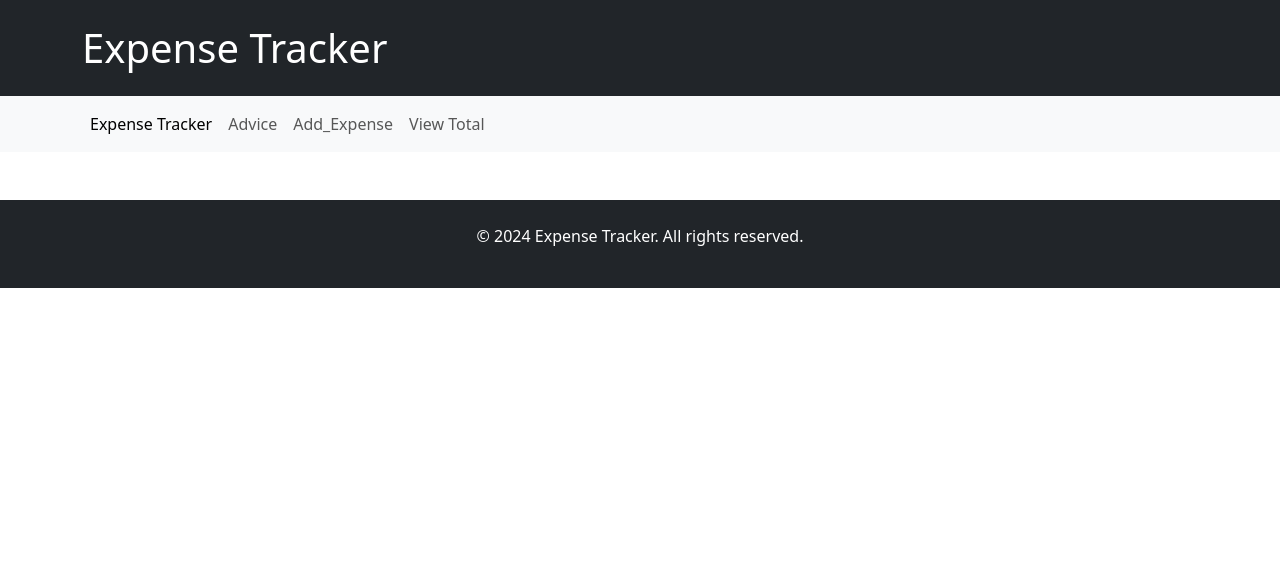
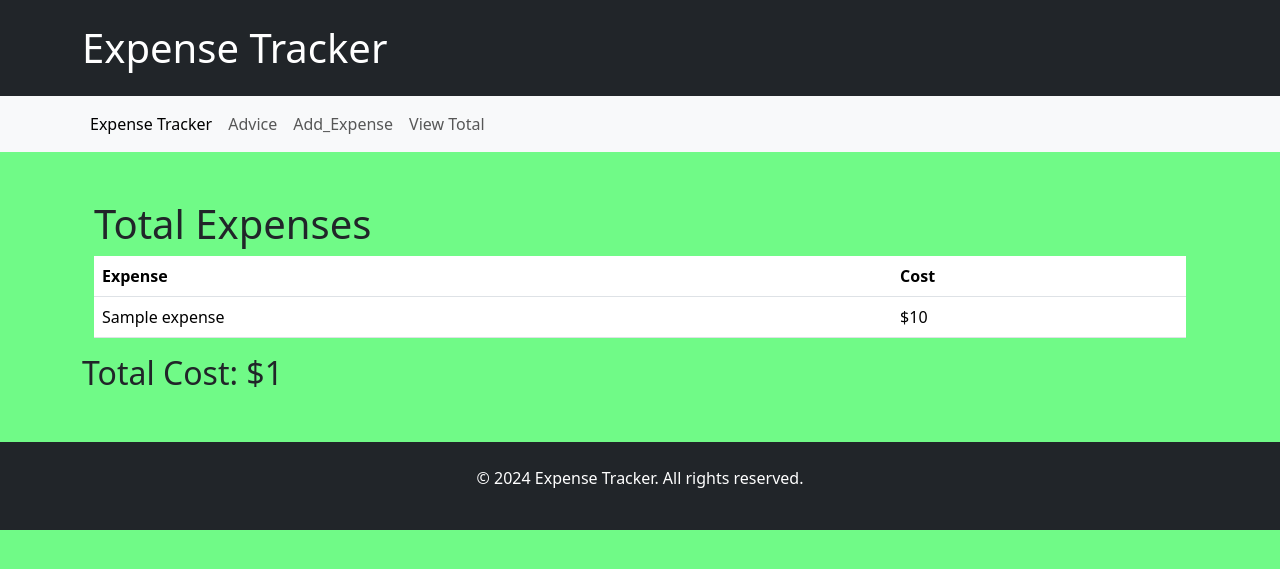
Before and after one commit to AC2024SDD/T2-Project-0, a Flask app: template templates/view_total.html in a window 1280 px wide. Shown: the top 569 px of the page. Run offline with Flask 3, Linux system fonts and the light colour scheme; the template is opened without the code that fills it: most values are stand-ins (such as "Sample title", 1, 10 or a date in 2020).

Commit message:
Made it work

```diff
--- a/app.py
+++ b/app.py
@@ -1,4 +1,5 @@
-from flask import Flask, render_template
+from flask import Flask, render_template, request, redirect, url_for
+import csv
 app = Flask(__name__)
 
 #This is the 'homepage' route
@@ -6,14 +7,43 @@ app = Flask(__name__)
 def index():
     return render_template("home.html")
 
-# This route is the 'about' page
-@app.route("/add_expense")
-def about():
+@app.route('/login')
+def login():
+    return render_template('login.html')
+
+
+def add_expenses(expense, cost):
+    with open('expenses.csv', 'a', newline='', encoding='utf-8') as file:  # Use 'a' for append mode
+        writer = csv.writer(file)
+        writer.writerow([expense, cost])
+
+
+def load_expenses_from_csv():
+    expenses = []
+    with open('expenses.csv', 'r', newline='', encoding='utf-8') as file:
+        reader = csv.DictReader(file)
+        for row in reader:
+            expenses.append(row)
+    return expenses
+
+@app.route("/add_expense", methods=['GET', 'POST'])
+def add_expense():
+    if request.method == 'POST':
+        expense = request.form['expense']
+        cost = request.form['cost']
+        add_expenses(expense, cost)
+        return redirect(url_for('view_total'))
     return render_template("add_expense.html")
 
 @app.route("/view_total")
-def contact():
-    return render_template("view_total.html")
+def view_total():
+    exp = load_expenses_from_csv()
+    total_cost = sum(float(row['cost']) for row in exp)  # Calculate the total cost
+    return render_template("view_total.html", exp=exp, total_cost=total_cost)
+
+@app.route("/advice")
+def advice():
+    return render_template("advice.html")
 
 # Here's how you create a route
 # @app.route("/routeName")
--- a/templates/layout.html
+++ b/templates/layout.html
@@ -9,7 +9,7 @@
   <!-- Bootstrap CSS -->
   <link href="https://cdn.jsdelivr.net/npm/bootstrap@5.3.0-alpha1/dist/css/bootstrap.min.css" rel="stylesheet">
 </head>
-<body>
+<body  style="background-color:rgb(112, 250, 135);">
 
   <header class="bg-dark text-white py-4">
     <div class="container">
@@ -28,13 +28,13 @@
             <a class="nav-link active" aria-current="page" href="/">Expense Tracker</a>
           </li>
           <li class="nav-item">
-            <a class="nav-link" href="#">Advice</a>
+            <a class="nav-link" href="advice">Advice</a>
           </li>
           <li class="nav-item">
-            <a class="nav-link" href="/add_expense">Add_Expense</a>
+            <a class="nav-link" href="add_expense">Add_Expense</a>
           </li>
           <li class="nav-item">
-            <a class="nav-link" href="/view_total">View Total</a>
+            <a class="nav-link" href="view_total">View Total</a>
           </li>
         </ul>
       </div>
@@ -46,7 +46,7 @@
     {% endblock %}
   </div>
 
-  <footer class="bg-dark text-white text-center py-4">
+  <footer class="bg-dark text-white text-center py-4" style="margin-top: 50px;">
     <div class="container">
       <p>&copy; 2024 Expense Tracker. All rights reserved.</p>
     </div>
--- a/templates/view_total.html
+++ b/templates/view_total.html
@@ -1,7 +1,33 @@
-{% extends 'layout.html' %}
+{% extends "layout.html" %}
 
-{% block body %}
+{% block title %}View Total - Expense Tracker{% endblock %}
+
+{% block content %}
   <!-- Contact HTML Goes Here -->
-  <h1>Total</h1>
-  <p>Would you like to contact me?</p>
+
+<head>
+    <title>View Total</title>
+</head>
+<body>
+  <div class="container mt-5">
+    <h1>Total Expenses</h1>
+    <table class="table">
+        <thead>
+            <tr>
+                <th>Expense</th>
+                <th>Cost</th>
+            </tr>
+        </thead>
+        <tbody>
+            {% for row in exp %}
+            <tr>
+                <td>{{ row['expense'] }}</td>
+                <td>${{ row['cost'] }}</td>
+            </tr>
+            {% endfor %}
+        </tbody>
+    </table>
+  </div>
+    <h2>Total Cost: ${{ total_cost }}</h2>
+</body>
 {% endblock %}
```
Also changed, not shown: templates/add_expense.html (+27 -12 lines), templates/advice.html (added, +9 -0 lines), templates/home.html (+6 -4 lines), templates/login.html (added, +14 -0 lines).
